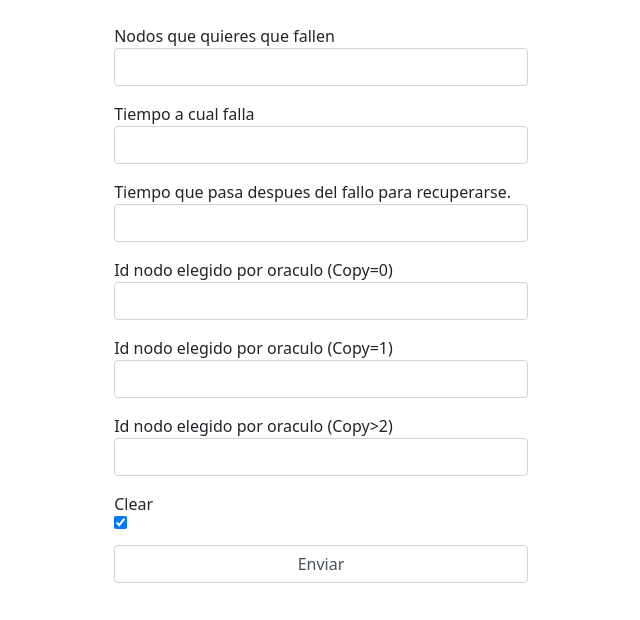
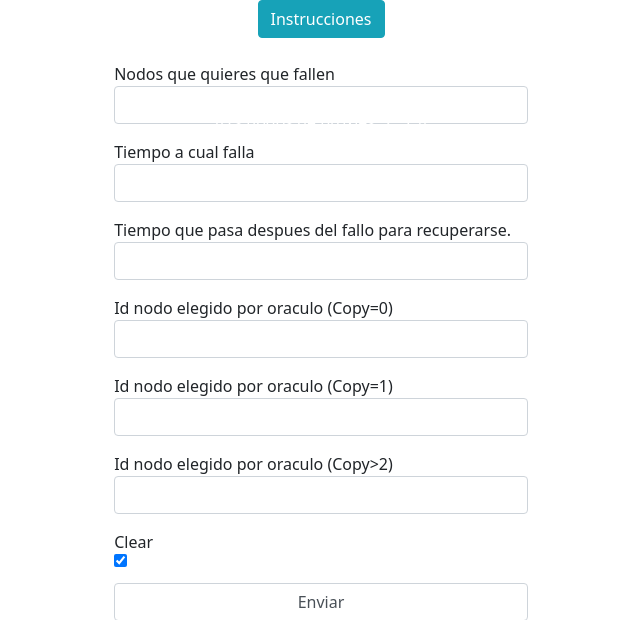
Before and after one commit to BigData95/Aleph_flask, a Flask app: page /aleph/simulador in a window 1280 px wide. Shown: the part 76-696 px from the top of the page, without its empty margins (319-959 px from the left). Run offline with Flask 2, Linux system fonts and the light colour scheme; some libraries are stand-ins or nearby versions.

Commit message:
Se eliminaron antipatrones: breaks innecesarios, falta de implementación del __init__ de la clase padre para la clase RequiredIf, comparaciones a literales y unnassings string statements. Se agregó: Un nodo de almacenamiento a la topología, instrucciones para el usuario en el encabezado de la sección del simulador.

```diff
--- a/app/auth/views.py
+++ b/app/auth/views.py
@@ -4,7 +4,7 @@ from . import aleph
 from app.forms import FalloForm
 
 from back.aleph import salidas, Aleph_main as Aleph
-
+from back.aleph.config import Config
 
 @aleph.route('/simulador', methods=['GET', 'POST'])
 def simulador():
@@ -26,9 +26,18 @@ def simulador():
             # return  redirect(url_for('auth.inicio'))
         print(fallo_form.limpiar.data)
 
+    instrucciones = {
+        'id_cliente': Config.NODO_CLIENTE,
+        'id_proxy_lower': Config.NODO_PROXY_LOWER,
+        'id_proxy_upper': Config.NODO_PROXY_UPPER,
+        'id_server_lower': Config.NODO_SERVER_LOWER,
+        'id_server_upper': Config.NODO_SERVER_UPPER
+        }
+
     contexto = {
         'fallo_form': fallo_form,
         'resultados': resultados,
+        'instrucciones': instrucciones
     }
     return render_template('aleph_storage.html', **contexto)
 
--- a/app/forms.py
+++ b/app/forms.py
@@ -18,16 +18,13 @@ import re
 
 
 class RequiredIf(DataRequired):
-    """Validator which makes a field required if another field is set and has a truthy value.
-
-    Sources:
-        - http://wtforms.simplecodes.com/docs/1.0.1/validators.html
-        - http://stackoverflow.com/questions/8463209/how-to-make-a-field-conditionally-optional-in-wtforms
-
+    """
+    Validator which makes a field required if another field is set and has a truthy value.
     """
     field_flags = ('requiredif',)
 
     def __init__(self, other_field_name, message=None):
+        DataRequired.__init__(self)
         self.other_field_name = other_field_name
         self.message = message
 
--- a/app/templates/aleph_storage.html
+++ b/app/templates/aleph_storage.html
@@ -2,14 +2,16 @@
 {% import 'macros.html' as macros%}
 
 
-
 {% block title %}
     {{ super() }}
-Bienvenido
+    ~Bienvenido
 {%endblock%}
 
 
 {% block content%}
+
+{% include 'info.html'%}
+
 
 <section class="min-vh-50">
     <div class="container">
--- a/app/templates/base.html
+++ b/app/templates/base.html
@@ -8,18 +8,18 @@
 {%block stylesheet%}
 <link rel="stylesheet" href="https://stackpath.bootstrapcdn.com/bootstrap/5.0.0-alpha1/css/bootstrap.min.css"
     integrity="sha384-r4NyP46KrjDleawBgD5tp8Y7UzmLA05oM1iAEQ17CSuDqnUK2+k9luXQOfXJCJ4I" crossorigin="anonymous">
+
 {%endblock %}
 
 {% block head %}
 
 <title>
-    {% block title %}Aleph|{% endblock %}
+    {% block title %}Aleph{% endblock %}
 </title>
 
 {% endblock %}
 
-
-{% block body%}
+{% block nav %}
 <nav class="navbar navbar-expand-lg navbar-light bg-light justify-content-center">
     <div class="container">
         <a class="navbar-brand" href="{{ url_for('aleph.main')}}">
@@ -34,7 +34,8 @@
         <div class="collapse navbar-collapse" id="navbarNav">
             <ul class="navbar-nav">
                 <li class="nav-item active">
-                    <a class="nav-link" href="{{ url_for('aleph.main')}}">Home <span class="sr-only">(current)</span></a>
+                    <a class="nav-link" href="{{ url_for('aleph.main')}}">Home <span
+                            class="sr-only">(current)</span></a>
                 </li>
                 <li class="nav-item">
                     <a class="nav-link" href="{{ url_for('aleph.simulador')}}">Simulador</a>
@@ -47,9 +48,11 @@
     </div>
 </nav>
 
+{% endblock %}
+
+
+{% block body%}
 
 {% block content %}{% endblock %}
 
-
-
 {% endblock %}
--- /dev/null
+++ b/app/templates/info.html
@@ -0,0 +1,55 @@
+<style>
+    #div-mostrar {
+        width: 100%;
+        margin: auto;
+        height: 0px;
+        background:linear-gradient(90deg, #5D6D7E ,#85929E );
+        box-shadow: 10px 10px 3px #D8D8D8;
+        transition: height .4s;
+        color: white;
+        text-align: center;
+    }
+
+</style>
+
+<div class="d-flex justify-content-center">
+    <button type="button" class="btn btn-info" onclick="divAuto()">
+        Instrucciones
+    </button>
+</div>
+<div id="div-mostrar">
+    Los datos que se ingresan en los primeros tres campos pueden estar separados por
+    un espacio simple, una coma(,) o un gui&oacute;n(-).<br>
+    El checkbox "clear" permite limpiar las tablas entre ejecuciones, de otra manera se mostrar&aacute;n una tras otra.<br>
+    ID Nodo cliente: {{ instrucciones['id_cliente'] }}<br>
+    ID's nodos de proxies:
+        {% for id in range(instrucciones['id_proxy_lower'], instrucciones['id_proxy_upper']+1) %}
+            {% if id == instrucciones['id_proxy_upper'] %}
+                {{id}}
+            {% else %}
+                {{id}},
+            {% endif%}
+        {% endfor%}
+        <br>
+    ID's nodos de almacenamiento:
+        {% for id in range(instrucciones['id_server_lower'], instrucciones['id_server_upper']+1) %}
+            {% if id == instrucciones['id_server_upper'] %}
+                {{id}}
+            {% else %}
+                {{id}},
+            {% endif%}
+        {% endfor%}
+        <br><br>
+</div>
+<script>
+    var clic = 1;
+    function divAuto() {
+        if (clic == 1) {
+            document.getElementById("div-mostrar").style.height = "130px";
+            clic = clic + 1;
+        } else {
+            document.getElementById("div-mostrar").style.height = "0px";
+            clic = 1;
+        }
+    }
+</script>
--- a/back/aleph/config.py
+++ b/back/aleph/config.py
@@ -41,9 +41,9 @@ class Config:
     # Si los nodos que son proxies son: 2,3,4
     NODO_PROXY_LOWER = 2
     NODO_PROXY_UPPER = 4
-    # Si los nodos que son servers son: 5,6,7,8
+    # Si los nodos que son servers son: 5,6,7,8,9
     NODO_SERVER_LOWER = 5
-    NODO_SERVER_UPPER = 8
+    NODO_SERVER_UPPER = 9
 
     # Timer para t3Daemon
     CLONE_TIMER = 5
--- a/back/aleph/daemons/t1daemon.py
+++ b/back/aleph/daemons/t1daemon.py
@@ -64,9 +64,8 @@ class T1Daemon(Daemon):
         parametros = copy.copy(event.parametros)
         index_operacion = event.parametros["id_operacion"]
         if self.results[index_operacion] is True:
-            """Ya llego la confirmacion de que la tarea se completo, el daemon queda libre y se tiene que limpiar
-            los atributos para futuros usos distintos a storage
-            """
+            # Ya llego la confirmacion de que la tarea se completo, el daemon queda libre y se tiene que limpiar
+            # los atributos para futuros usos distintos a storage
             add_result(nodo_info, event.parametros['id_copy'],
                        f"ID:{self.daemon_id} Ya habia llegado el resultado, se ignora el timer.",
                        "t1daemon")
--- a/back/aleph/daemons/t3daemon.py
+++ b/back/aleph/daemons/t3daemon.py
@@ -55,9 +55,8 @@ class T3Daemon(Daemon):
                                                                f"ya se mato, no se hace insert", "t3daemon")
 
     def kill(self, nodo_info, event):
-        if event.source_element is "proxy":
+        if event.source_element == "proxy":
             add_result(nodo_info,event.parametros['id_copy'], f"El proxy {event.source} nos pide matar al clon {event.parametros['id_clone']}", "t3daemon")
-            print("OMG FUNCIONO")
         if event.parametros['id_clone'] in self.__clones:
             add_result(nodo_info, event.parametros['id_copy'],
                        f"Kill: LLega mensaje para eliminar clon {event.parametros['id_clone']}, lo eliminamos", "t3daemon")
--- a/back/aleph/elementos/buffer.py
+++ b/back/aleph/elementos/buffer.py
@@ -136,7 +136,6 @@ class Buffer:
                    f'T1DaemonID: {event.source_element_id} del nodo {event.source} id_file:{event.parametros["id_file"]}',
                    "buffer")
         ya_despachado = False
-        # Ya fue despachado anteriormente alguna operacion relacionado al id_file que viene en los parametros?
         lista_indexes = []
         for index, operacion in enumerate(self.operaciones_despachadas):
             if operacion.get('id_file', None) == event.parametros['id_file']:
--- a/back/aleph/elementos/cliente.py
+++ b/back/aleph/elementos/cliente.py
@@ -8,7 +8,6 @@ from back.aleph.memento import ConcreteMemento, Memento
 class Cliente:
     def __init__(self):
         self._state = None
-        pass
 
     @staticmethod
     def store(nodo_info, event):
@@ -16,7 +15,7 @@ class Cliente:
         # Los parametros vienen del cliente
         parametros = ["file", "file_name"]
         store(nodo_info, parametros, destino, event.extras)
-        add_all(nodo_info, f'Mando Store al Proxy:{destino}', "cliente")
+        add_all(nodo_info, f'Cliente: Mando Store al Proxy:{destino}', "cliente")
 
     def retrive(self):
         pass
```
Also changed, not shown: back/aleph/Aleph.py (+23 -23 lines), back/aleph/auxiliar.py (+4 -5 lines), back/aleph/elementos/proxy.py (+1 -8 lines), back/aleph/elementos/qManager.py (+8 -9 lines), back/aleph/topo.txt (+8 -7 lines). Lines whose indentation alone changed are shown as unchanged.
